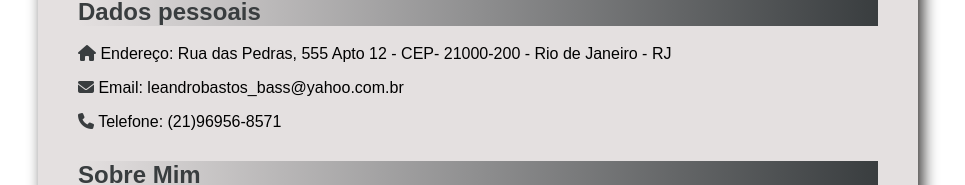
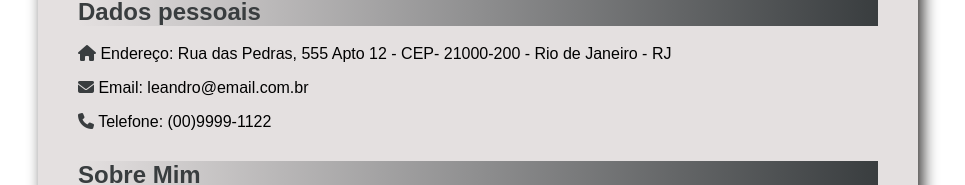
Before and after one commit to LeandroNBastos/site, a plain HTML site: page index.html in a window 1280 px wide. Shown: the part 533-718 px from the top of the page, without its empty margins (162-1127 px from the left). Drawn offline with Linux system fonts and the light colour scheme.

Commit message:
Update index.html

```diff
--- a/index.html
+++ b/index.html
@@ -19,8 +19,8 @@
         </div>
         <div class="cabecalho"><h2>Dados pessoais</h2></div>
         <p><i class="fas fa-house" style="color: #393d3f;"></i> Endereço: Rua das Pedras, 555 Apto 12 - CEP- 21000-200 - Rio de Janeiro - RJ</p>
-        <p><i class="fas fa-envelope" style="color: #393d3f;"></i> Email: leandrobastos_bass@yahoo.com.br</p>
-        <p><i class="fas fa-phone" style="color: #393d3f;"></i> Telefone: (21)96956-8571</p>
+        <p><i class="fas fa-envelope" style="color: #393d3f;"></i> Email: leandro@email.com.br</p>
+        <p><i class="fas fa-phone" style="color: #393d3f;"></i> Telefone: (00)9999-1122</p>
         <div class="sobre">
             <div class="cabecalho"><h2>Sobre Mim</h2></div>
             <p style="text-align: justify; text-indent: 40px;">Sou um profissional proativo e prestativo, com experiência como técnico de suporte de redes e hardware. Além de atuar a oito anos no suporte a usuário da DDT, minha trajetória inclui contribuições valiosas em empresas de informática e no Tribunal Regional do Trabalho na area de suporte.</p>
```
